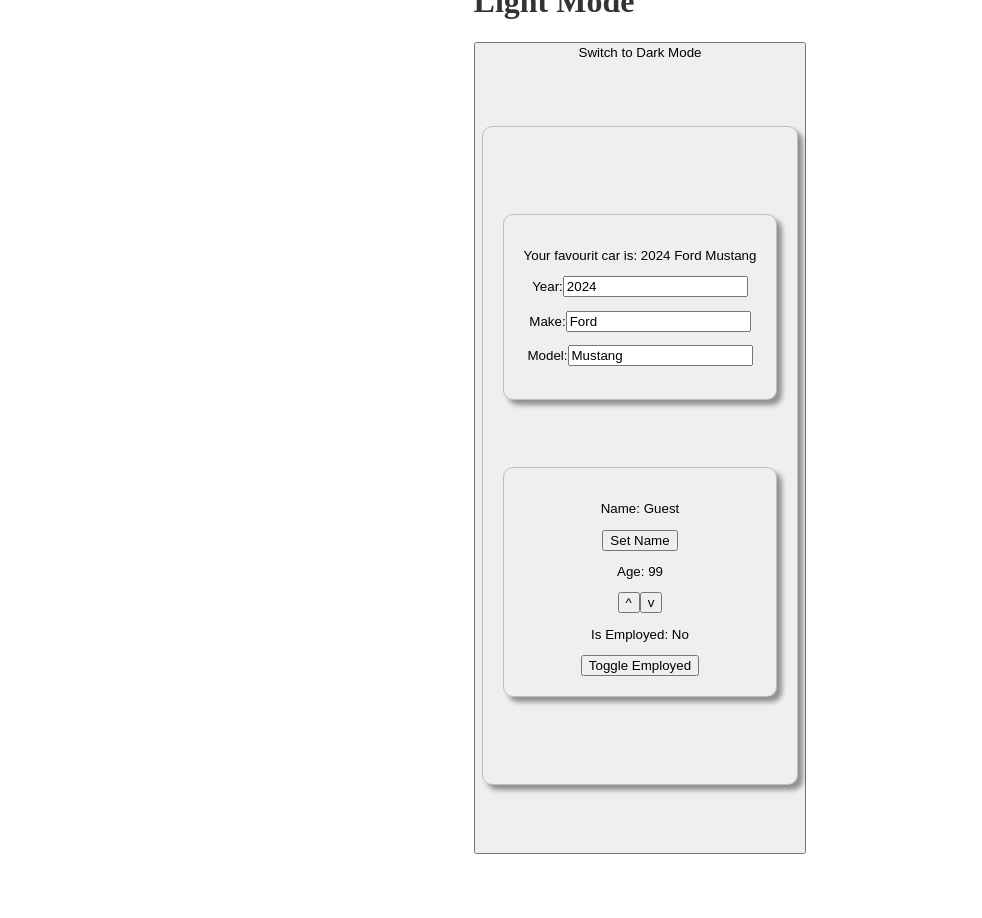
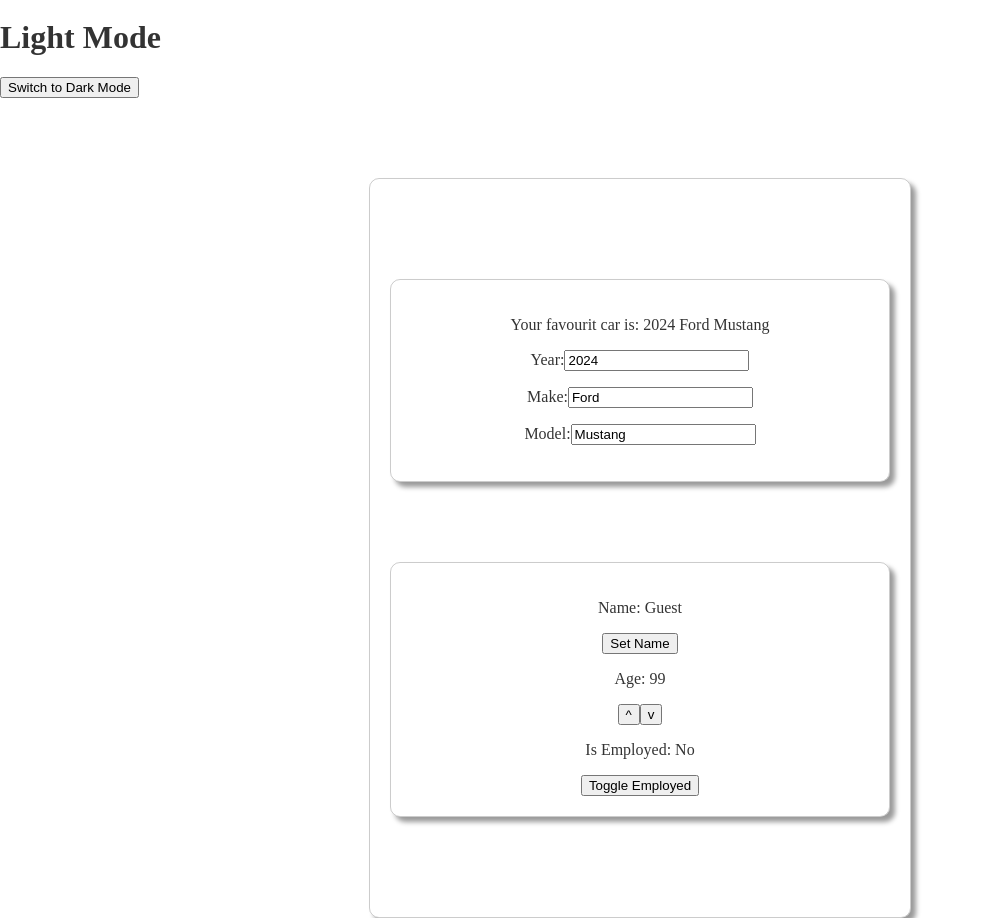
Before and after one commit to mrkarstrom/react-webpage, a React (Vite) app: page / in a window 1280 px wide. Shown: the whole page, without its empty margins (0-982 px from the left). Before the commit the page ends 854 px from the top, so only its background shows below. Built offline with nearby package versions, Linux system fonts and the light colour scheme.

Commit message:
Dark mode switch

```diff
--- a/src/App.jsx
+++ b/src/App.jsx
@@ -10,18 +10,20 @@ function App() {
   };
 
   return (
-    <>
-      <div className={isDarkMode ? 'dark-mode' : 'light-mode'}>
+    <div
+      className={isDarkMode ? 'dark-mode' : 'light-mode'}
+      style={{ width: '100vw', height: '100vh' }}
+    >
       <h1>{isDarkMode ? 'Dark Mode' : 'Light Mode'}</h1>
+      {/* Toggle button */}
       <button onClick={toggleMode}>
         {isDarkMode ? 'Switch to Light Mode' : 'Switch to Dark Mode'}
+      </button>
       <div className="card">
         <PickCar />
         <MyComponent></MyComponent>
       </div>
-        </button>
     </div>
-    </>
   );
 }
 
```
Lines whose indentation alone changed are shown as unchanged.
